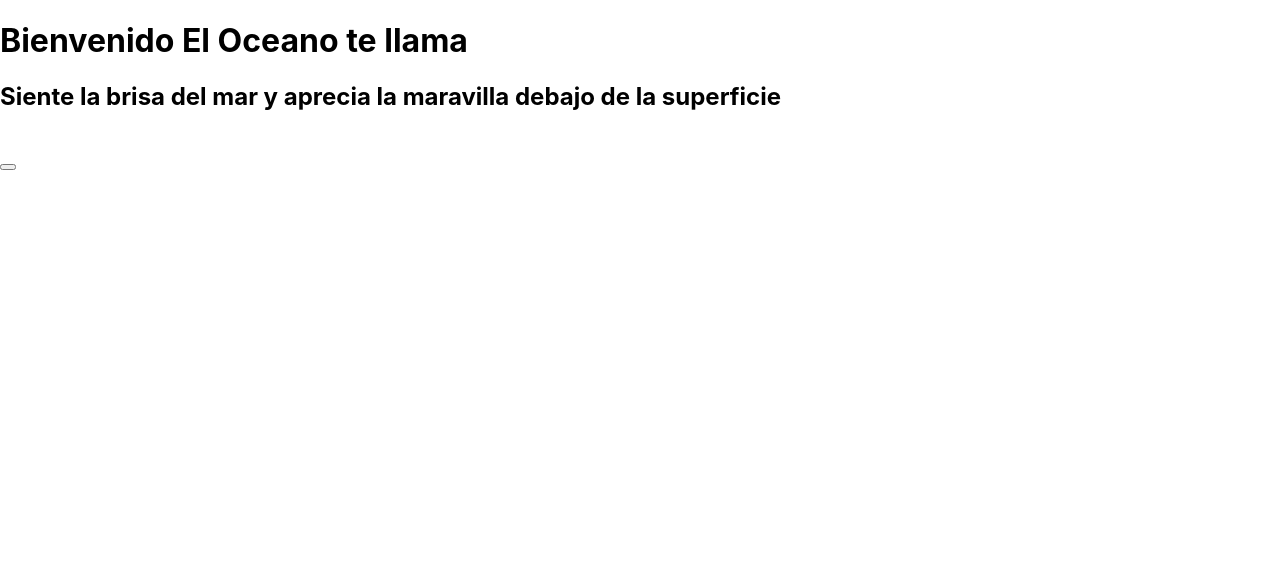
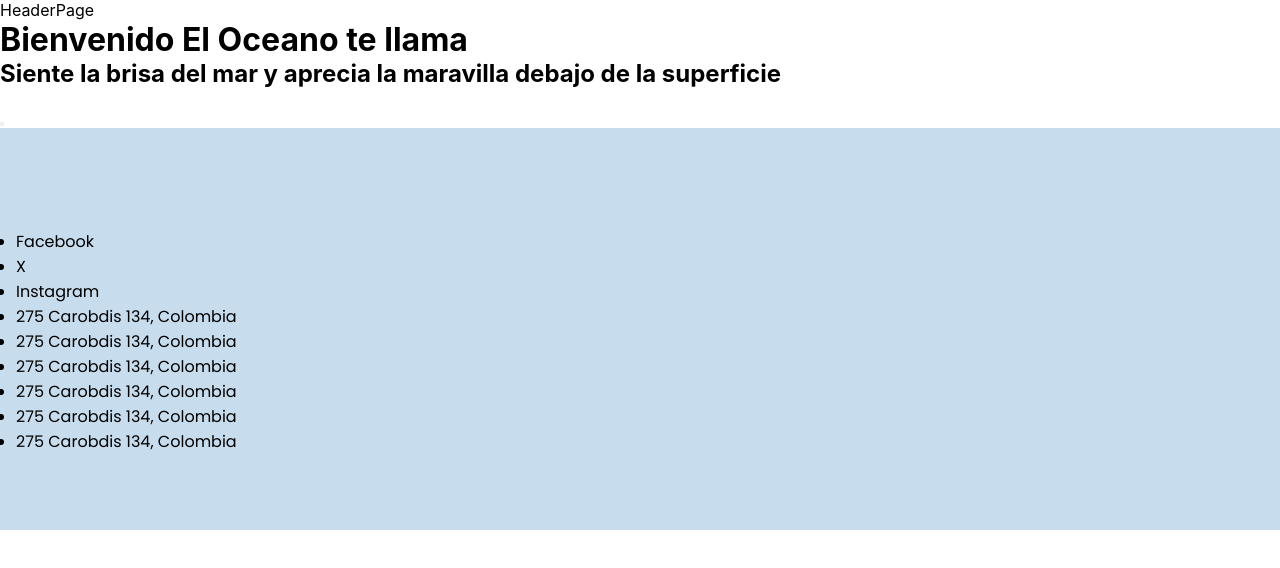
Before and after one commit to NataliaTorres5/Caribdis-React, a React (Create React App) app: page / in a window 1280 px wide. Shown: the top 568 px of the page. Built offline with nearby package versions, Linux system fonts and the light colour scheme.

Commit message:
changes done

```diff
--- a/package.json
+++ b/package.json
@@ -6,6 +6,8 @@
     "@testing-library/jest-dom": "^5.17.0",
     "@testing-library/react": "^13.4.0",
     "@testing-library/user-event": "^13.5.0",
+    "bootstrap": "^5.3.3",
+    "bootstrap-icons": "^1.11.3",
     "react": "^18.3.1",
     "react-dom": "^18.3.1",
     "react-scripts": "5.0.1",
--- a/public/index.html
+++ b/public/index.html
@@ -25,6 +25,10 @@
       Learn how to configure a non-root public URL by running `npm run build`.
     -->
     <title>React App</title>
+
+    <link rel="preconnect" href="https://fonts.googleapis.com">
+<link rel="preconnect" href="https://fonts.gstatic.com" crossorigin>
+<link href="https://fonts.googleapis.com/css2?family=Poppins:ital,wght@0,100;0,200;0,300;0,400;0,500;0,600;0,700;0,800;0,900;1,100;1,200;1,300;1,400;1,500;1,600;1,700;1,800;1,900&display=swap" rel="stylesheet">
   </head>
   <body>
     <noscript>You need to enable JavaScript to run this app.</noscript>
--- a/src/App.js
+++ b/src/App.js
@@ -1,6 +1,6 @@
 
 import './App.css';
-import HeaderPage from './components/Header-Page';
+import HeaderPage from './components/HeaderPage';
 import WelcomePage from './pages/WelcomePage';
 
 function App() {
--- a/src/components/Footer.jsx
+++ b/src/components/Footer.jsx
@@ -1,12 +1,75 @@
-import React, { Component } from 'react'
-import '../syles/Footer.css'
+import React from "react";
+import '../styles/Footer.css'
 
-export class Footer extends Component {
-  render() {
-    return (
-      <div>Footer</div>
-    )
-  }
+export default function Footer() {
+  return (
+    <div className="footer">
+      <div className="footer-top section">
+        <div className="footer-brand">
+          <div>
+            <a href="#" className="logo">
+              <img src="" alt="" />
+            </a>
+          </div>
+          <div className="social-list">
+            <ul className="social-list">
+              <li className="social-link">Facebook</li>
+              <li className="social-link">X</li>
+              <li className="social-link"> Instagram</li>
+            </ul>
+          </div>
+
+           <div className="footer-link-box">
+            <ul className="footer-list">
+              <li className="footer-list-title">
+                <img src="" alt="" />
+                <span className="footer-link-text">
+                  275 Carobdis 134, Colombia
+                </span>
+              </li>
+              <li className="footer-list-title">
+                <img src="" alt="" />
+                <span className="footer-link-text">
+                  275 Carobdis 134, Colombia
+                </span>
+              </li>
+              <li className="footer-list-title">
+                <img src="" alt="" />
+                <span className="footer-link-text">
+                  275 Carobdis 134, Colombia
+                </span>
+              </li>
+
+            </ul>
+
+            <ul className="footer-list">
+              <li className="footer-list-title">
+                <img src="" alt="" />
+                <span className="footer-link-text">
+                  275 Carobdis 134, Colombia
+                </span>
+              </li>
+              <li className="footer-list-title">
+                <img src="" alt="" />
+                <span className="footer-link-text">
+                  275 Carobdis 134, Colombia
+                </span>
+              </li>
+              <li className="footer-list-title">
+                <img src="" alt="" />
+                <span className="footer-link-text">
+                  275 Carobdis 134, Colombia
+                </span>
+              </li>
+
+            </ul>
+
+
+           </div>
+        </div>
+      </div>
+      <div className="footer-box"></div>
+
+    </div>
+  );
 }
-
-export default Footer
--- a/src/components/Header-Page.jsx
+++ /dev/null
@@ -1,7 +0,0 @@
-function HeaderPage () {
-    return (
-        <div className="Header"> Navegación</div>
-    )
-}
-
-export default HeaderPage
--- /dev/null
+++ b/src/components/HeaderPage.jsx
@@ -0,0 +1,7 @@
+import React from 'react'
+
+export default function HeaderPage() {
+  return (
+    <div>HeaderPage</div>
+  )
+}
--- a/src/index.css
+++ b/src/index.css
@@ -1,13 +1,348 @@
+:root {
+  /**
+     * colores
+     */
+
+  --maximum-blue-green_10: hsla(185, 75%, 45%, 0.1);
+  --rich-black-fogra-29: hsl(217, 28%, 9%);
+  --gray-x-11-gray: hsl(0, 0%, 74%);
+  --oxford-blue_60: hsla(230, 41%, 14%, 0.6);
+  --bittersweet: hsl(5, 100%, 69%);
+  --smoky-black: rgb(7, 6, 1);
+  --gainsboro: hsl(0, 0%, 88%);
+  --black_90: hsla(0, 0%, 0%, 0.9);
+  --cultured: hsl(200, 12%, 95%);
+  --salmon: hsl(5, 100%, 73%);
+  --white: hsl(0, 0%, 100%);
+  --black: hsl(0, 0%, 0%);
+  --onyx: hsl(0, 0%, 27%);
+  --oceanblue: #365486;
+  --deepocean: #0f1035;
+  --shallowocean: #c7dced;
+
+
+	/* COLORS */
+	--gray: #333;
+	--blue: #0367a6;
+	--lightblue: #008997;
+
+	/* RADII */
+	--button-radius: 0.7rem;
+
+	/* SIZES */
+	--max-width: 758px;
+	--max-height: 420px;
+
+
+  /**
+     * Letra
+     */
+
+  --ff-roboto: "roboto", sans-serif;
+  --ff-josefin-sans: "poppins", sans-serif;
+
+  --fs-1: 3rem;
+  --fs-2: 2.6rem;
+  --fs-3: 2.2rem;
+  --fs-4: 2rem;
+  --fs-5: 1.8rem;
+  --fs-6: 1.6rem;
+  --fs-7: 1.4rem;
+  --fs-8: 1.2rem;
+
+  --fw-300: 300;
+  --fw-500: 500;
+  --fw-600: 600;
+  --fw-700: 700;
+
+  /**
+     * Animation
+     */
+
+  --transition-1: 0.25s ease;
+  --transition-2: 0.5s ease;
+  --cubic-out: cubic-bezier(0.51, 0.03, 0.64, 0.28);
+  --cubic-in: cubic-bezier(0.33, 0.85, 0.56, 1.02);
+
+  /**
+     * Espacio
+     */
+
+  --section-padding: 60px;
+}
 body {
   margin: 0;
   font-family: -apple-system, BlinkMacSystemFont, 'Segoe UI', 'Roboto', 'Oxygen',
     'Ubuntu', 'Cantarell', 'Fira Sans', 'Droid Sans', 'Helvetica Neue',
-    sans-serif;
+    sans-serif, 'poppins';
   -webkit-font-smoothing: antialiased;
   -moz-osx-font-smoothing: grayscale;
+  ::-webkit-scrollbar {
+    width: 10px;
+  }
+
+  ::-webkit-scrollbar-track {
+    background: hsl(0, 0%, 95%);
+  }
+
+  ::-webkit-scrollbar-thumb {
+    background: hsl(0, 0%, 80%);
+  }
+
+  ::-webkit-scrollbar-thumb:hover {
+    background: hsl(0, 0%, 70%);
+  }
+
+  .container {
+    padding-inline: 15px;
+  }
+
+  .section {
+    padding-block: var(--section-padding);
+  }
+
+  .h1,
+  .h2,
+  .h3,
+  .h4 {
+    color: var(--rich-black-fogra-29);
+  }
+
+  .h1 {
+    font-size: var(--fs-1);
+    font-weight: var(--fw-300);
+    line-height: 1.5;
+  }
+
+  .h2 {
+    font-size: var(--fs-2);
+  }
+
+  .h3 {
+    font-size: var(--fs-4);
+  }
+
+  .h4 {
+    font-size: var(--fs-5);
+    text-transform: uppercase;
+  }
+
+  .btn {
+    background: var(--background, var(--bittersweet));
+    color: var(--color, var(--white));
+    font-size: var(--fs-5);
+    display: flex;
+    align-items: center;
+    gap: 5px;
+    padding: 14px 25px;
+    border: 1px solid var(--border-color, var(--bittersweet));
+  }
+
+  .btn-primary:is(:hover, :focus) {
+    --background: var(--salmon);
+    --border-color: var(--salmon);
+  }
+
+  .btn-secondary {
+    --background: #fff;
+    --border-color: var(--black);
+    --color: var(--black);
+  }
+
+  .btn-secondary:is(:hover, :focus) {
+    --background: hsla(0, 0%, 0%, 0.1);
+  }
+
+  .has-scrollbar {
+    display: flex;
+    gap: 25px;
+    overflow-x: auto;
+    padding-bottom: 20px;
+    scroll-snap-type: inline mandatory;
+  }
+
+  .has-scrollbar > li {
+    min-width: 100%;
+    scroll-snap-align: start;
+  }
+
+  .has-scrollbar::-webkit-scrollbar {
+    height: 10px;
+  }
+
+  .has-scrollbar::-webkit-scrollbar-track {
+    background: var(--white);
+    border-radius: 20px;
+    outline: 2px solid var(--bittersweet);
+  }
+
+  .has-scrollbar::-webkit-scrollbar-thumb {
+    background: var(--bittersweet);
+    border: 2px solid var(--white);
+    border-radius: 20px;
+  }
+
+  .has-scrollbar::-webkit-scrollbar-button {
+    width: calc(25% - 40px);
+  }
+
+  .card-banner {
+    background: var(--cultured);
+    position: relative;
+    height: 350px;
+    overflow: hidden;
+  }
+
+  .image-contain {
+    width: 100%;
+    height: 100%;
+    object-fit: contain;
+    object-position: center;
+    transition: var(--transition-2);
+  }
+
+  .product-card:is(:hover, :focus) .image-contain {
+    transform: scale(1.1);
+  }
+
+  .card-badge {
+    position: absolute;
+    top: 20px;
+    left: 20px;
+    background: var(--bittersweet);
+    color: var(--white);
+    padding: 5px 15px;
+    font-family: var(--ff-roboto);
+    font-size: var(--fs-7);
+    border-radius: 25px;
+  }
+
+  .card-action-list {
+    position: absolute;
+    top: 20px;
+    right: -20px;
+    opacity: 0;
+    transition: var(--transition-1);
+  }
+
+  .product-card:is(:hover, :focus) .card-action-list {
+    right: 20px;
+    opacity: 1;
+  }
+
+  .card-action-item {
+    position: relative;
+  }
+
+  .card-action-item:not(:last-child) {
+    margin-bottom: 10px;
+  }
+
+  .card-action-btn {
+    background: var(--white);
+    color: var(--rich-black-fogra-29);
+    font-size: 18px;
+    padding: 10px;
+    border-radius: 50%;
+    transition: var(--transition-1);
+  }
+
+  .card-action-btn ion-icon {
+    --ionicon-stroke-width: 30px;
+  }
+
+  .card-action-btn:is(:hover, :focus) {
+    background: var(--bittersweet);
+    color: var(--white);
+  }
+
+  .card-action-tooltip {
+    position: absolute;
+    top: 50%;
+    right: calc(100% + 5px);
+    transform: translateY(-50%);
+    width: max-content;
+    background: var(--black_90);
+    color: var(--white);
+    font-family: var(--ff-roboto);
+    font-size: var(--fs-7);
+    padding: 4px 8px;
+    border-radius: 4px;
+    opacity: 0;
+    pointer-events: none;
+    transition: var(--transition-1);
+  }
+
+  .card-action-btn:is(:hover, :focus) + .card-action-tooltip {
+    opacity: 1;
+  }
+
+  .card-content {
+    padding: 24px 15px 0;
+    text-align: center;
+  }
+
+  .card-cat {
+    font-family: var(--ff-roboto);
+    color: var(--onyx);
+    font-size: var(--fs-7);
+    margin-bottom: 12px;
+  }
+
+  .card-cat-link {
+    display: inline-block;
+    color: inherit;
+    transition: var(--transition-1);
+  }
+
+  .card-cat-link:is(:hover, :focus) {
+    color: var(--bittersweet);
+  }
+
+  .product-card .card-title {
+    margin-bottom: 12px;
+  }
+
+  .product-card .card-title > a {
+    color: inherit;
+    transition: var(--transition-1);
+  }
+
+  .product-card .card-title > a:is(:hover, :focus) {
+    color: var(--bittersweet);
+  }
+
+  .card-price {
+    color: var(--bittersweet);
+    font-family: var(--ff-roboto);
+    font-weight: var(--fw-600);
+  }
+
+  .card-price del {
+    color: var(--gray-x-11-gray);
+    margin-left: 8px;
+  }
+
+  .btn-link {
+    --background: none;
+    --border-color: none;
+    padding: 0;
+    margin-inline: auto;
+    max-width: max-content;
+    font-family: var(--ff-roboto);
+    font-size: var(--fs-6);
+    font-weight: var(--fw-500);
+    padding-bottom: 6px;
+    border-bottom: 1px solid var(--white);
+  }
+
+  .btn-link:is(:hover, :focus) {
+    border-color: transparent;
+
 }
 
 code {
   font-family: source-code-pro, Menlo, Monaco, Consolas, 'Courier New',
     monospace;
 }
+}
--- a/src/pages/WelcomePage.jsx
+++ b/src/pages/WelcomePage.jsx
@@ -1,8 +1,12 @@
 import '../styles/WelcomePage.css'
+import Footer from '../components/Footer'
+import HeaderPage from '../components/HeaderPage'
 function WelcomePage() {
 
 
 return (
+    <>
+    <HeaderPage/>
     <div className="Hero-Container">
         <div className="Hero-Background">
             <div className="Hero-CallToAction">
@@ -13,6 +17,10 @@ return (
             </div>
         </div>
     </div>
+    <Footer/>
+    </>
+
+
 )
 
 
--- a/src/styles/Footer.css
+++ b/src/styles/Footer.css
@@ -0,0 +1,17 @@
+
+*,
+*::before,
+*::after {
+  margin: 0;
+  padding: 0;
+  box-sizing: border-box;
+}
+
+.footer{
+  background-color: var(--shallowocean);
+  padding: 1rem;
+  padding-inline: 1rem;
+  font-family: poppins;
+  display: flex;
+  flex-direction: column;
+}
```
Also changed, not shown: 1 other file (tests, documents, lock files or other folders).
